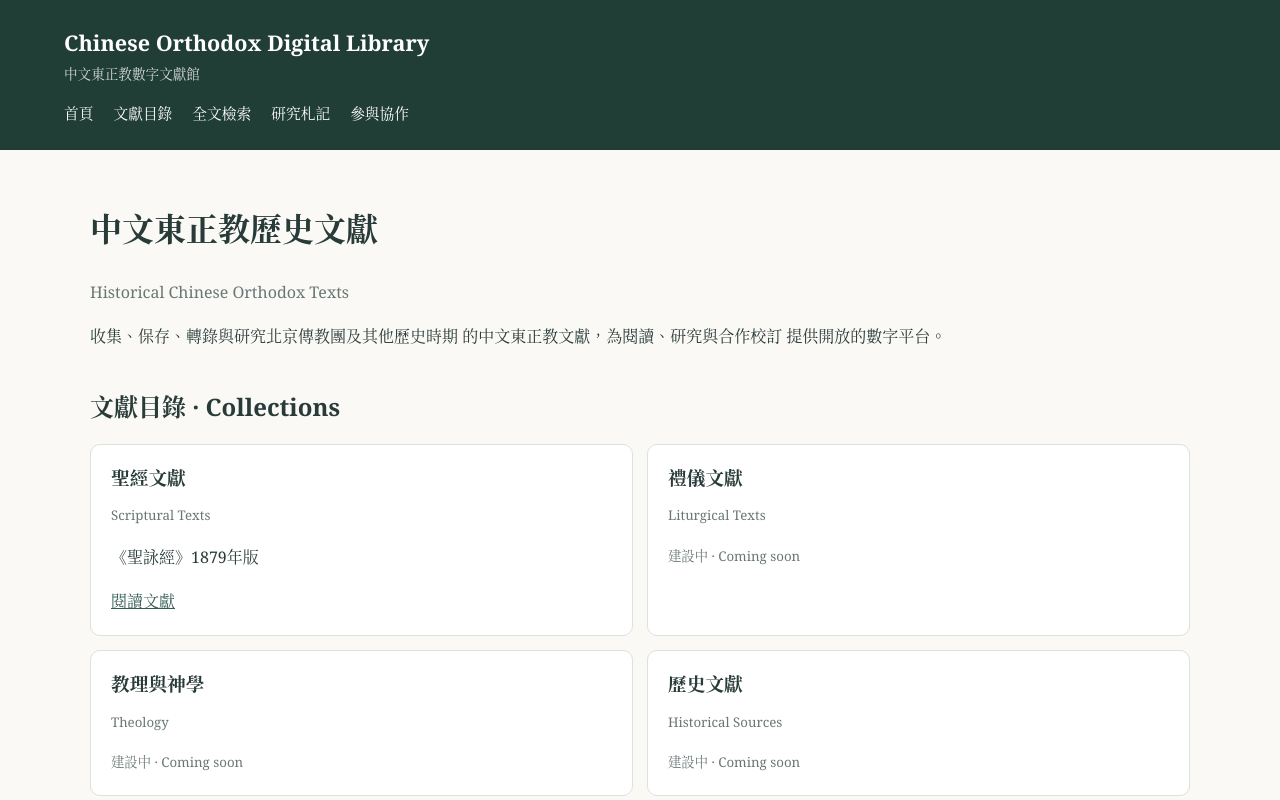
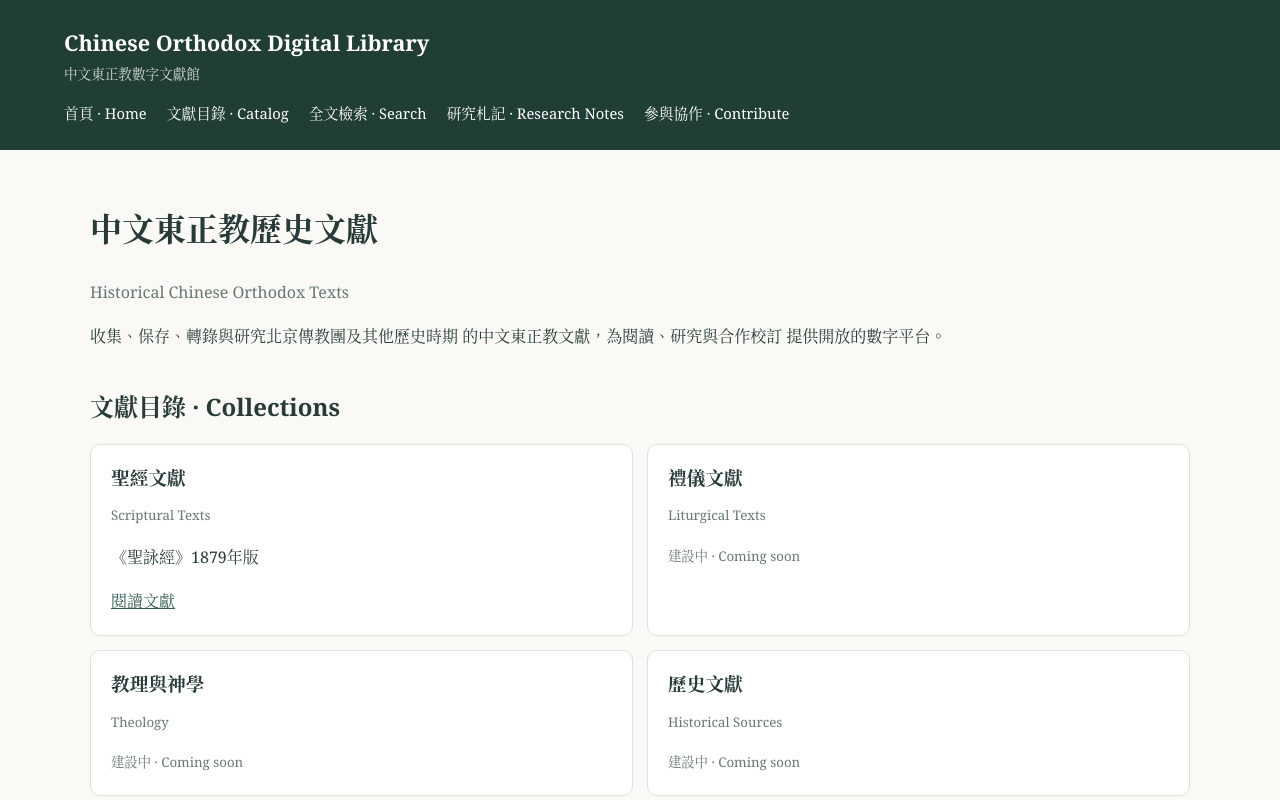
Before and after one commit to shaoduopan/chinese-orthodox-library, a plain HTML site: page index.html in a window 1280 px wide. Shown: the top 800 px of the page. Drawn offline with Linux system fonts and the light colour scheme.

Commit message:
Update index.html
Create digital library homepage

```diff
--- a/index.html
+++ b/index.html
@@ -102,11 +102,11 @@ footer {
   <div class="brand">Chinese Orthodox Digital Library</div>
   <div class="subtitle">中文東正教數字文獻館</div>
   <nav>
-    <a href="#home">首頁</a>
-    <a href="#catalog">文獻目錄</a>
-    <a href="#search">全文檢索</a>
-    <a href="#notes">研究札記</a>
-    <a href="#contribute">參與協作</a>
+  <a href="#home">首頁 · Home</a>
+  <a href="#catalog">文獻目錄 · Catalog</a>
+  <a href="#search">全文檢索 · Search</a>
+  <a href="#notes">研究札記 · Research Notes</a>
+  <a href="#contribute">參與協作 · Contribute</a>
   </nav>
 </header>
 
```
